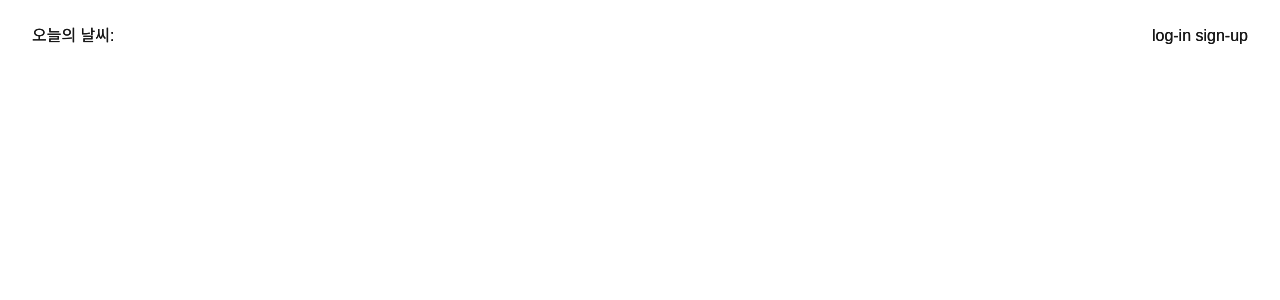
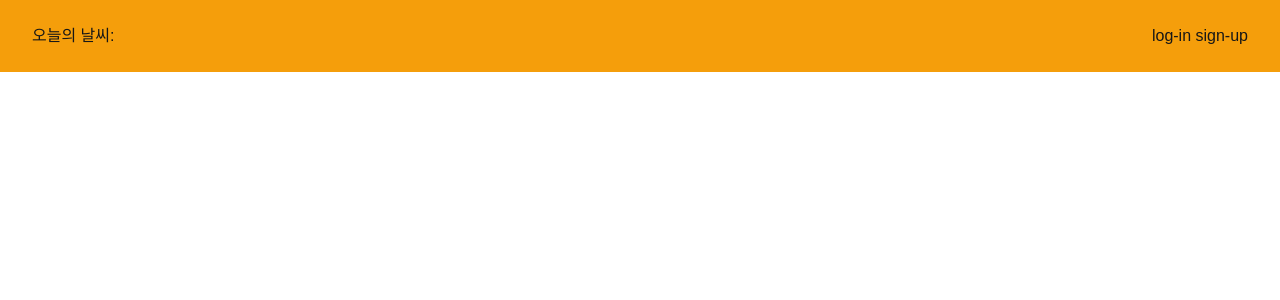
Before and after one commit to Ahnjonghyun87/playground, a Next.js app: page /header in a window 1280 px wide. Shown: the top 300 px of the page. Built offline with nearby package versions, Linux system fonts and the light colour scheme.

Commit message:
가입창 모달은 열리는데 뭔가 어색. 수정바람

```diff
--- a/src/app/header/page.tsx
+++ b/src/app/header/page.tsx
@@ -1,11 +1,15 @@
 "use client";
 
 import { useRouter } from "next/navigation";
+import SignUpPage from "../(log-in)/signUp/page";
+import { useModal } from "../context/modal.context";
 import { useAuthStore } from "../zustand/userAuthStore";
 
 const HeaderLayoutPage = () => {
+  const modal = useModal();
   const { isLoggedIn, logOut } = useAuthStore();
   const route = useRouter();
+
   const handleLogOut = async () => {
     try {
       const response = await fetch("/api/logOut", {
@@ -32,10 +36,13 @@ const HeaderLayoutPage = () => {
     route.push("logIn");
   };
   const handleSignUp = () => {
-    route.push("signUp");
+    modal.open({
+      title: "Sign Up",
+      content: <SignUpPage />,
+    });
   };
   return (
-    <main className="fixed py-2 z-50 w-full flex justify-between px-4">
+    <main className="fixed py-2 z-50 w-full flex justify-between px-4 bg-amber-500">
       <div className="p-4">오늘의 날씨:</div>
       <div className="p-4 flex space-x-4">
         {isLoggedIn ? (
```
